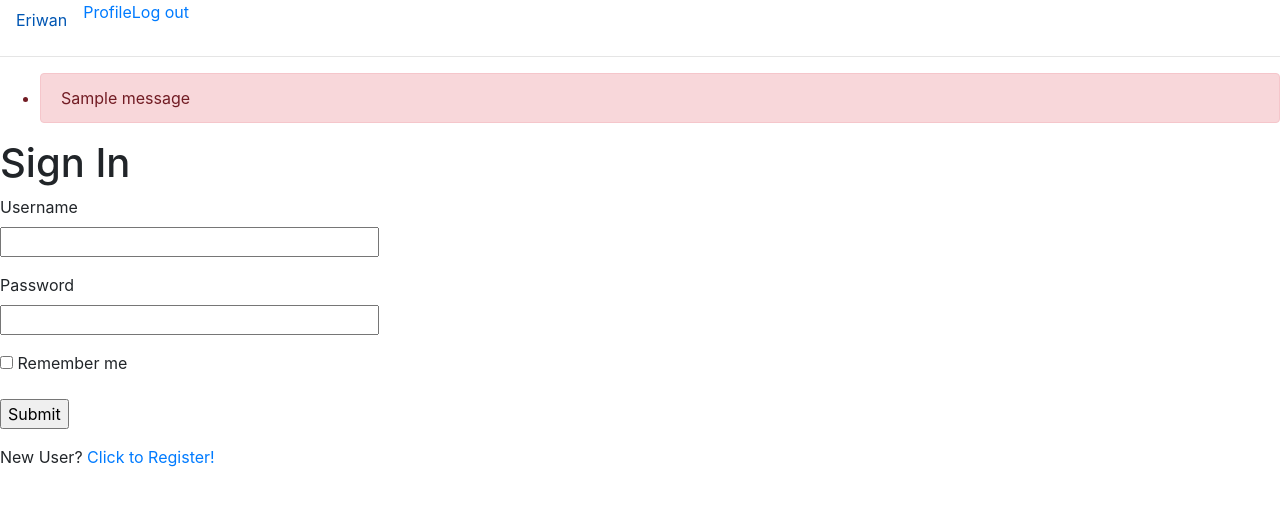
After one commit to sphericalpm/eriwan, a Python web app: template app/templates/login.html in a window 1280 px wide. The commit adds this page. Shown: the top 506 px of the page. Run offline with Jinja, Linux system fonts and the light colour scheme; the template is opened without the code that fills it: most values are stand-ins (such as "Sample title", 1, 10 or a date in 2020); one stand-in notice (Sample message) is shown; form fields are guessed from the names that the template uses; some libraries are stand-ins or nearby versions.

Commit message:
add user login/logout function

```diff
--- a/app/__init__.py
+++ b/app/__init__.py
@@ -4,6 +4,7 @@
 from flask import Flask
 from flask_migrate import Migrate
 from flask_sqlalchemy import SQLAlchemy
+from flask_login import LoginManager
 
 from config import Config
 
@@ -16,7 +17,7 @@ app.config.from_object(Config)
 # database
 db = SQLAlchemy(app)
 migrate = Migrate(app, db)
-
+login = LoginManager(app)
 # The routes module is imported at the bottom and not at the top of the script
 # as it is always done. The bottom import is a workaround to circular imports,
 # a common problem with Flask applications.
--- a/app/templates/base.html
+++ b/app/templates/base.html
@@ -1,4 +1,46 @@
-<!-- HERE WILL BE BOOTSTRAP TEMPLATE-->
+<!DOCTYPE html>
+<html lang="ru">
+<head>
+    <meta charset="UTF-8">
+    {% if title %}
+        <title>{{ title }} - Eriwan</title>
+    {% else %}
+        <title>Eriwan</title>
+    {% endif %}
+    <link rel="stylesheet" href="https://stackpath.bootstrapcdn.com/bootstrap/4.3.1/css/bootstrap.min.css"
+          integrity="sha384-ggOyR0iXCbMQv3Xipma34MD+dH/1fQ784/j6cY/iJTQUOhcWr7x9JvoRxT2MZw1T" crossorigin="anonymous">
+    {% block js %}
 
+    {% endblock %}
+</head>
+<body>
+<nav class="nav">
+  <a class="nav-link active" href="#">Eriwan</a>
+  {% if current_user.is_anonymous %}
+        <a class="nav-link" href="{{ url_for('login') }}">Login</a>
+        <a class="nav-link" href="{{ url_for('register') }}">Registration</a>
+    {% else %}
+        <a href="{{ url_for('user', username=current_user.username) }}">Profile</a>
+        <a href="{{ url_for('logout') }}">Log out</a>
+    {% endif %}
+</nav>
+<div>
+</div>
+<hr>
+{% with messages = get_flashed_messages() %}
+    {% if messages %}
+        <ul>
+            {% for message in messages %}
+                <li class="alert alert-danger" role="alert">{{ message }}</li>
+            {% endfor %}
+        </ul>
+    {% endif %}
+{% endwith %}
 {% block content %}
+
 {% endblock %}
+{% block footer %}
+
+{% endblock %}
+</body>
+</html>
--- /dev/null
+++ b/app/templates/login.html
@@ -0,0 +1,25 @@
+{% extends "base.html" %}
+
+{% block content %}
+    <h1>Sign In</h1>
+    <form action="" method="post" novalidate>
+        {{ form.hidden_tag() }}
+        <p>
+            {{ form.username.label }}<br>
+            {{ form.username(size=32) }}<br>
+            {% for error in form.username.errors %}
+            <span style="color: red;">[{{ error }}]</span>
+            {% endfor %}
+        </p>
+        <p>
+            {{ form.password.label }}<br>
+            {{ form.password(size=32) }}<br>
+            {% for error in form.password.errors %}
+            <span style="color: red;">[{{ error }}]</span>
+            {% endfor %}
+        </p>
+        <p>{{ form.remember_me() }} {{ form.remember_me.label }}</p>
+        <p>{{ form.submit() }}</p>
+    </form>
+    <p>New User? <a href="{{ url_for('register') }}">Click to Register!</a></p>
+{% endblock %}
```
Also changed, not shown: app/forms.py (+9 -0 lines), app/routes.py (+36 -1 lines), app/templates/main.html (deleted, +0 -46 lines), requirements.txt (+17 -6 lines), 1 other file.
